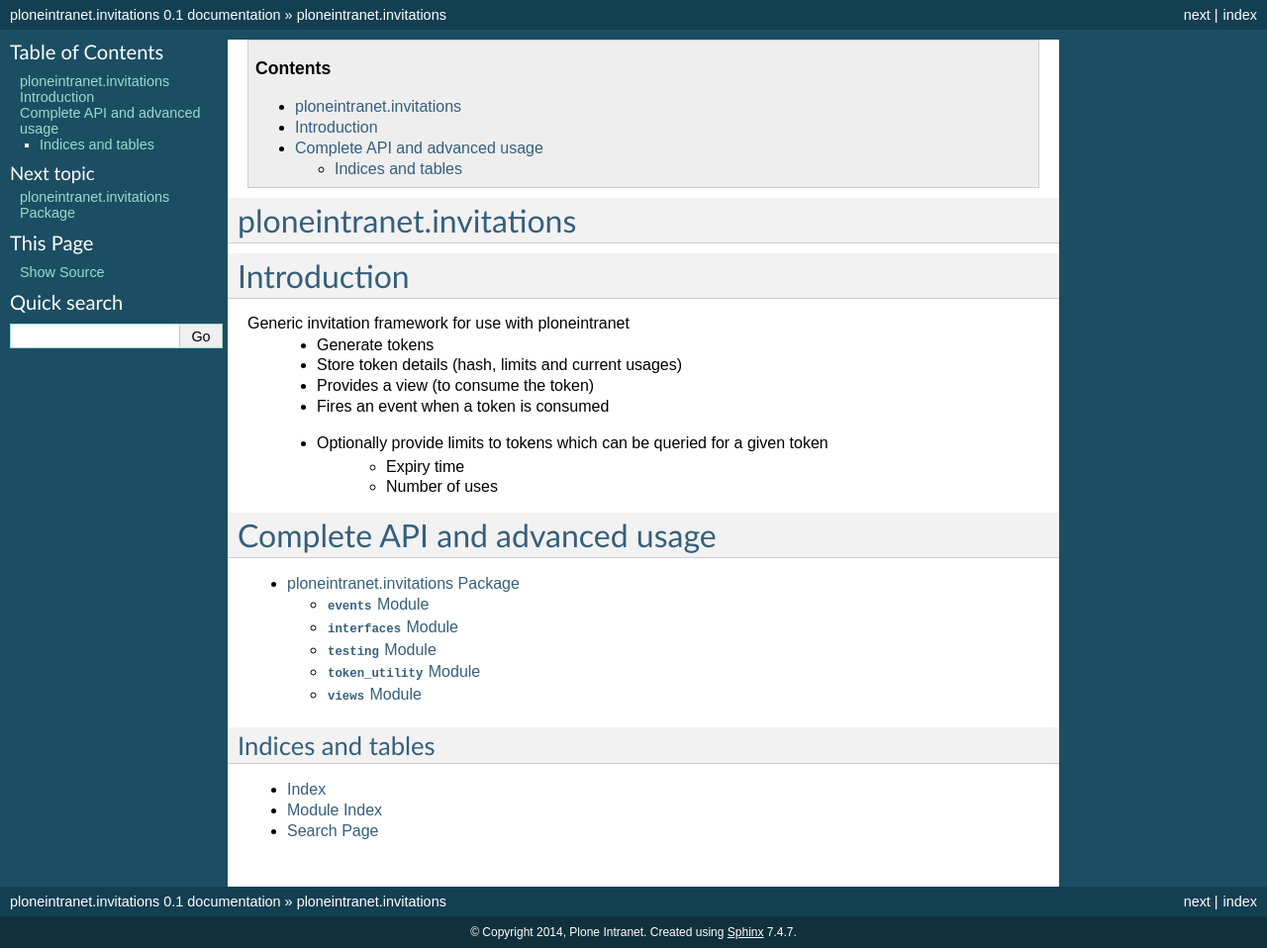
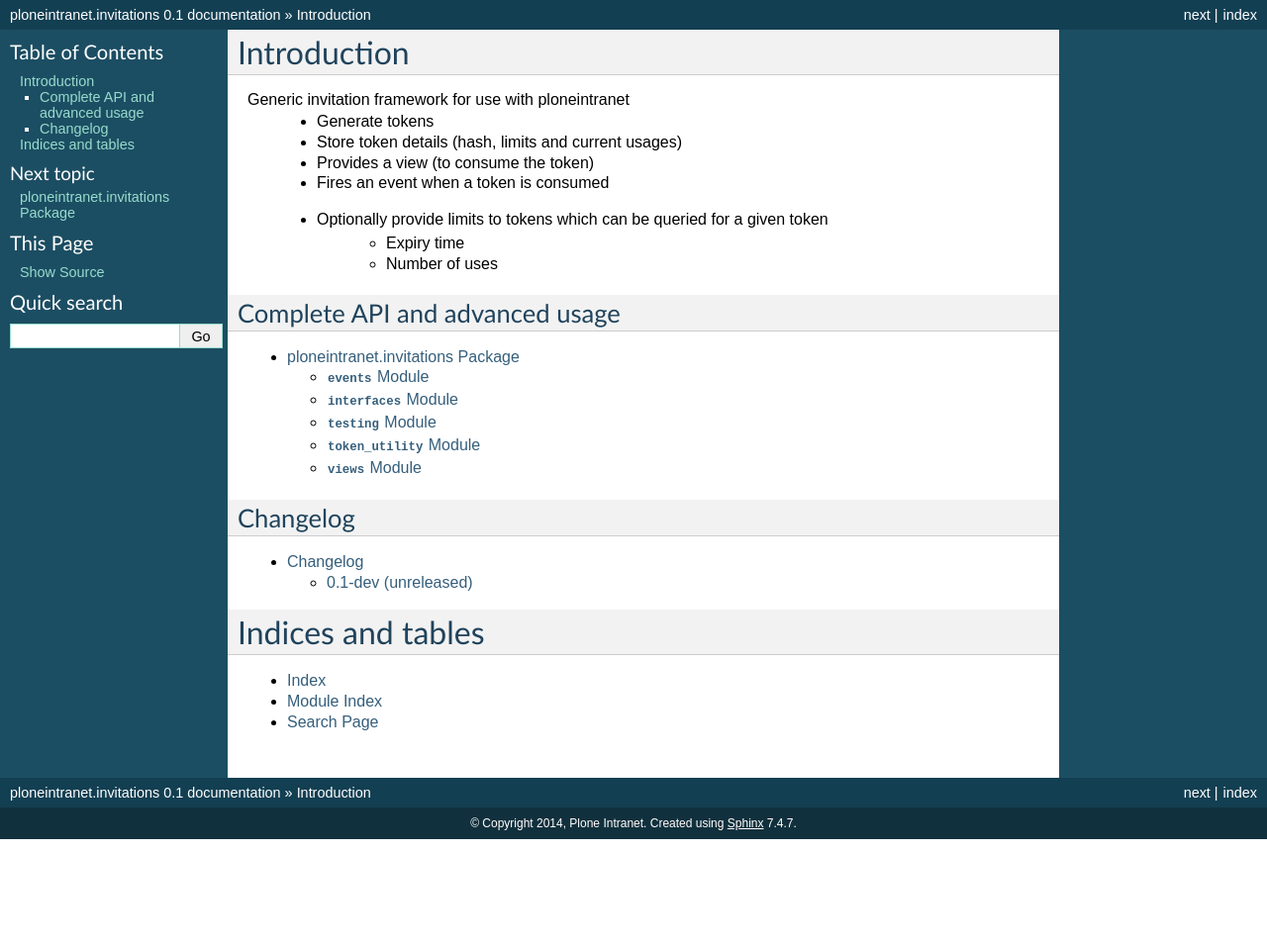
Before and after one commit to ploneintranet/ploneintranet.invitations, a Sphinx documentation site: the page built from docs/index.rst, in a window 1280 px wide. Shown: the whole page at 99% size. Built offline with Sphinx 7.4.7, drawn with Linux system fonts in a browser that asks for light colours; after the commit the page ends 900 px from its top, so only the background shows below that.

Commit message:
Tidied index.rst
Added - Changelog section

```diff
--- a/docs/index.rst
+++ b/docs/index.rst
@@ -1,21 +1,24 @@
-.. contents::
-
-ploneintranet.invitations
-=========================
-
 .. include:: README.rst
 
 Complete API and advanced usage
-===============================
+-------------------------------
 
 .. toctree::
     :maxdepth: 2
 
     api/ploneintranet.invitations.rst
 
+Changelog
+---------
+
+.. toctree::
+    :maxdepth: 2
+
+    CHANGES.rst
+
 
 Indices and tables
-------------------
+==================
 
 * :ref:`genindex`
 * :ref:`modindex`
```
